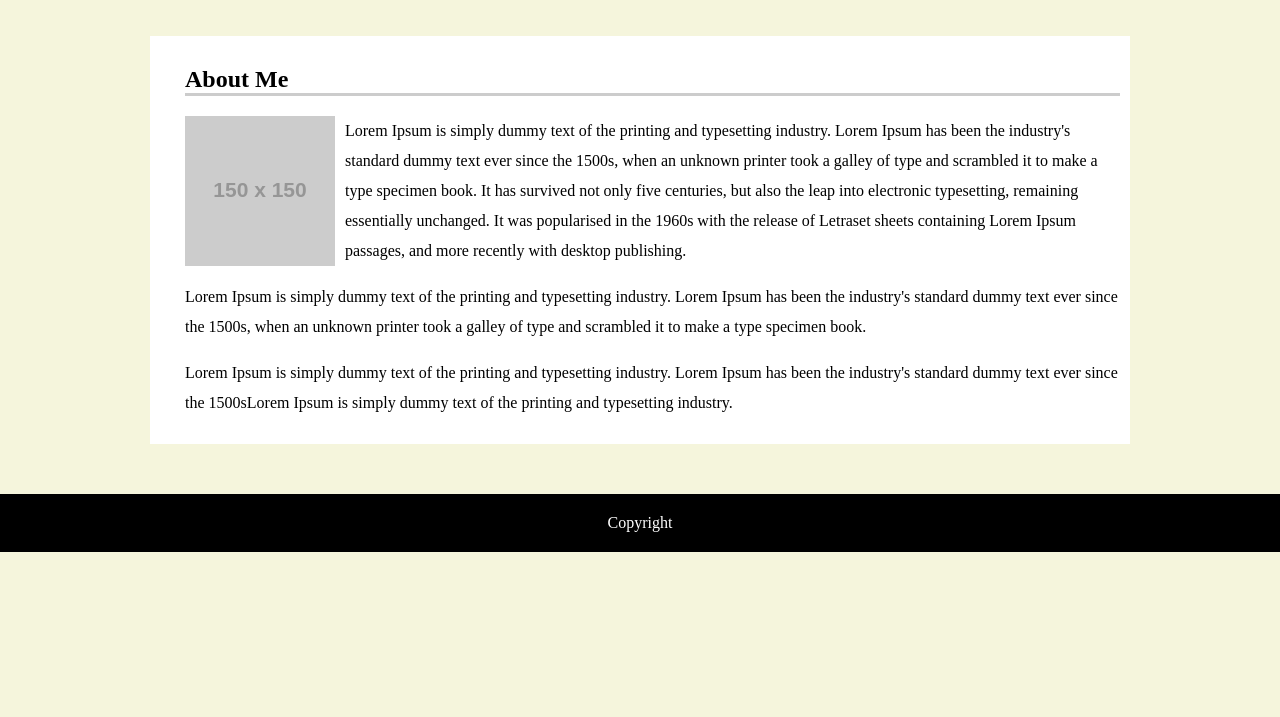
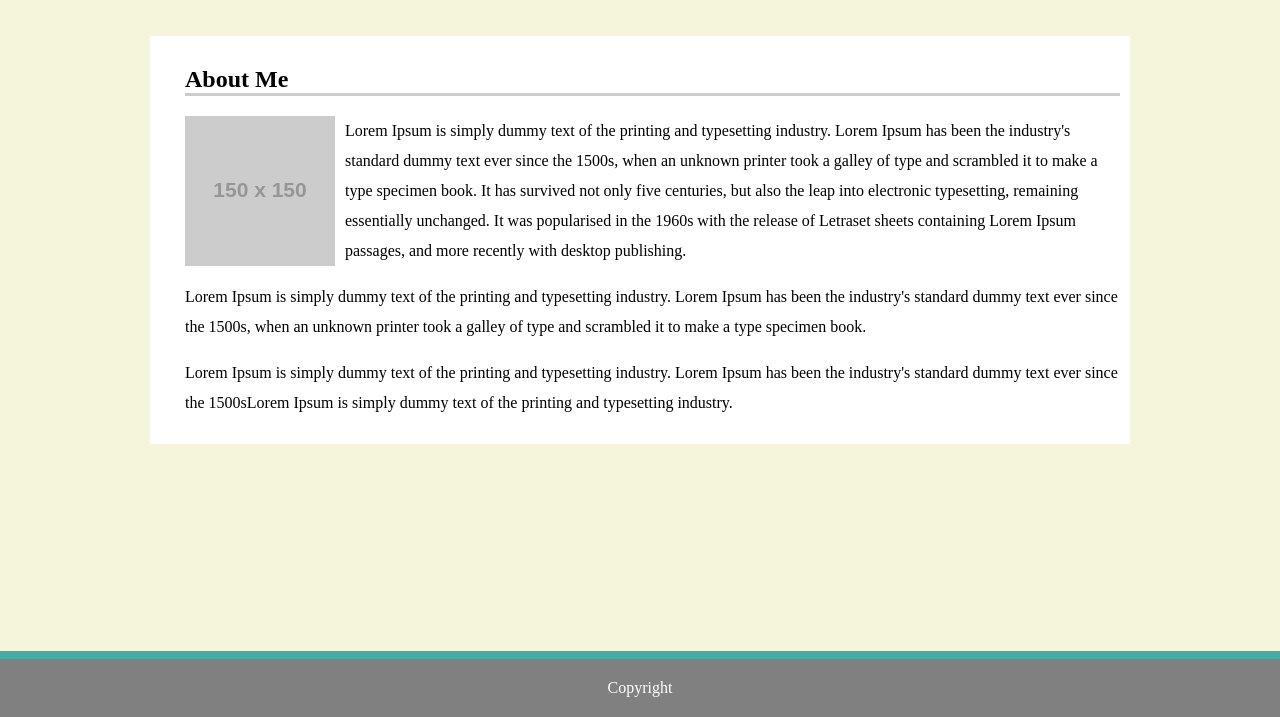
Before and after one commit to longtran1992/Basic-Portfolio, a plain HTML site: page index.html in a window 1280 px wide. Shown: the part 83-800 px from the top of the page. Drawn offline with Linux system fonts and the light colour scheme; placeholder pictures from the web are drawn by us.

Commit message:
fix footer position

```diff
--- a/assets/css/style.css
+++ b/assets/css/style.css
@@ -77,12 +77,15 @@ p {
 #footer {
     flex-shrink: 0;
     padding: 20px;
-    background-color: black;
+    background-color: gray;
     color: white;
     text-align: center
 }
 #footerContainer{
-    padding-top: 50px;
+    position: absolute;
+    bottom: 0;
+    width: 100%;
+    border-top: #4aaaa5 solid 8px;
 }
 #headerContainer {
     max-width: 960px;
```
